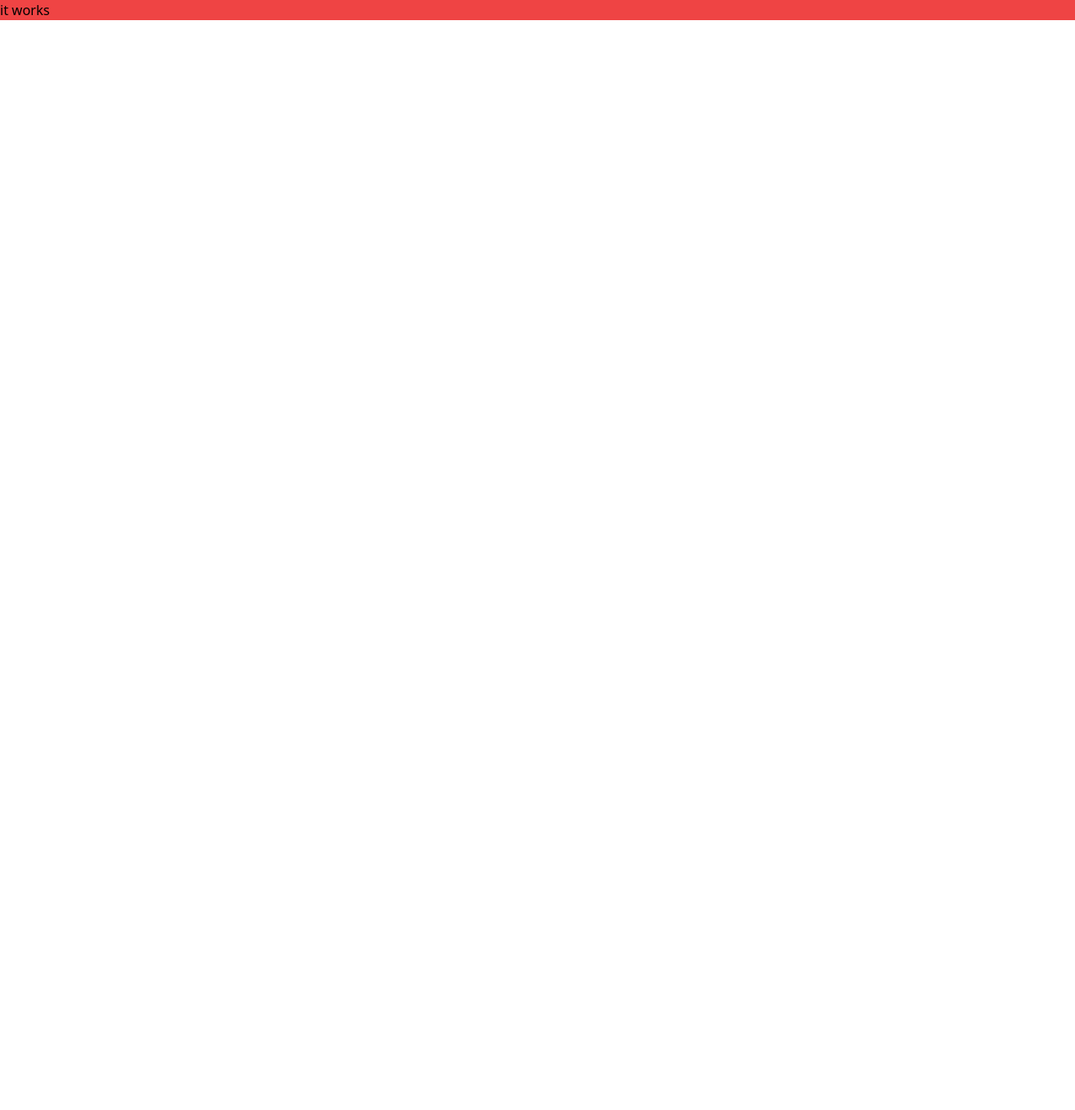
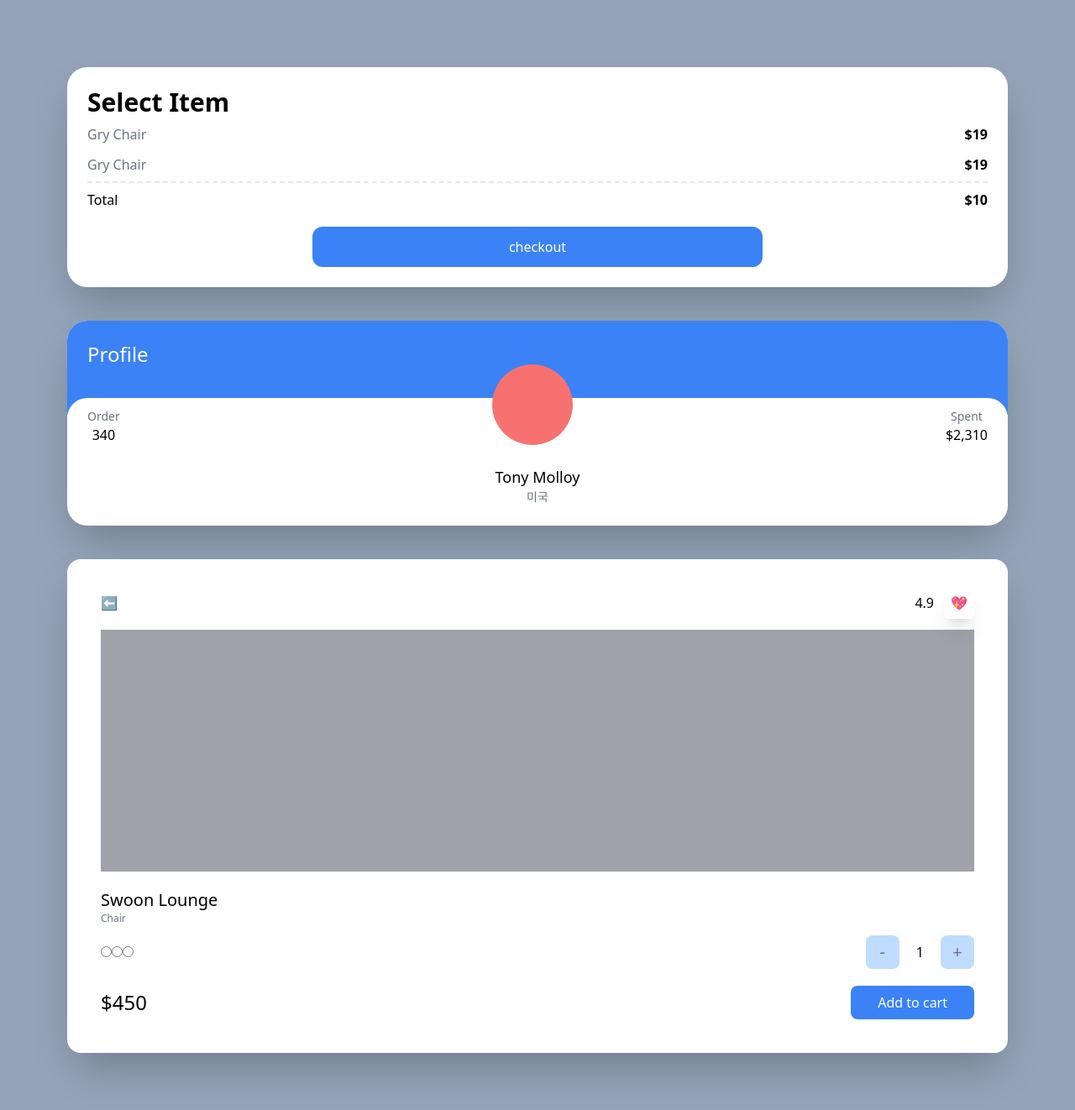
Before and after one commit to bamichoi/carrot-market, a Next.js app: page / in a window 1280 px wide. Shown: the top 1322 px of the page at 84% size. Before the commit the page ends 800 px from the top, so only its background shows below. Built offline with nearby package versions, Linux system fonts and the light colour scheme.

Commit message:
tailwind css test drive~

```diff
--- a/pages/index.tsx
+++ b/pages/index.tsx
@@ -5,8 +5,83 @@
 
 const Home: NextPage = () => {
   return (
-    <div className="bg-red-500">
-      <h1 className="text-black">it works</h1>
+    <div className="grid min-h-screen gap-10 bg-slate-400 py-20 px-20">
+      <div className=" rounded-3xl bg-white p-6 shadow-2xl">
+        <span className="text-3xl font-semibold">Select Item</span>
+        <div className="my-2 mb-3 flex justify-between">
+          <span className="text-gray-500">Gry Chair</span>
+          <span className="font-semibold">$19</span>
+        </div>
+        <div className="flex justify-between">
+          <span className="text-gray-500">Gry Chair</span>
+          <span className="font-semibold">$19</span>
+        </div>
+        <div className="mt-2 flex justify-between border-t-2 border-dashed pt-2">
+          <span>Total</span>
+          <span className="font-semibold">$10</span>
+        </div>
+        <div className="mx-auto mt-5 w-1/2 rounded-xl bg-blue-500 p-3 text-center text-white">
+          checkout
+        </div>
+      </div>
+      <div className="overflow-hidden rounded-3xl bg-white shadow-2xl">
+        <div className="bg-blue-500 p-6 pb-14">
+          <span className="text-2xl text-white">Profile</span>
+        </div>
+        <div className="relative -top-5 rounded-3xl bg-white p-6">
+          <div className="relative -top-16 flex items-end justify-between">
+            <div className="flex flex-col items-center">
+              <span className="text-sm text-gray-500">Order</span>
+              <span className="font-medium">340</span>
+            </div>
+            <div className="h-24 w-24 rounded-full bg-red-400" />
+            <div className="flex flex-col items-center">
+              <span className="text-sm text-gray-500">Spent</span>
+              <span className="font-medium">$2,310</span>
+            </div>
+          </div>
+          <div className="relative -mt-10 -mb-5 flex flex-col items-center">
+            <span className="text-lg font-medium">Tony Molloy</span>
+            <span className="text-sm text-gray-500">미국</span>
+          </div>
+        </div>
+      </div>
+      <div className="rounded-2xl bg-white p-10 shadow-2xl">
+        <div className="mb-5 flex items-center justify-between">
+          <span>⬅️</span>
+          <div className="space-x-3 ">
+            <span>4.9</span>
+            <span className="rounded-md p-2 shadow-xl ">💖</span>
+          </div>
+        </div>
+        <div className="mb-5 h-72 bg-zinc-400" />
+        <div className="flex flex-col">
+          <span className="text-xl font-medium">Swoon Lounge</span>
+          <span className="text-xs text-gray-500">Chair</span>
+          <div className="mt-3 mb-5 flex items-center justify-between">
+            <div>
+              <input type="radio" />
+              <input type="radio" />
+              <input type="radio" />
+            </div>
+            <div className="flex items-center space-x-5">
+              <button className="flex aspect-square w-10 items-center justify-center rounded-lg bg-blue-200 p-1.5 text-xl font-medium text-gray-500">
+                -
+              </button>
+              <span>1</span>
+              <button className="flex aspect-square w-10 items-center justify-center rounded-lg bg-blue-200 p-1.5 text-xl font-medium text-gray-500">
+                +
+              </button>
+            </div>
+          </div>
+        </div>
+        <div className="flex items-center justify-between">
+          <span className="text-2xl font-medium">$450</span>
+          <button className="rounded-lg bg-blue-500 py-2 px-8 text-center text-white">
+            Add to cart
+          </button>
+        </div>
+      </div>
     </div>
   );
 };
```
